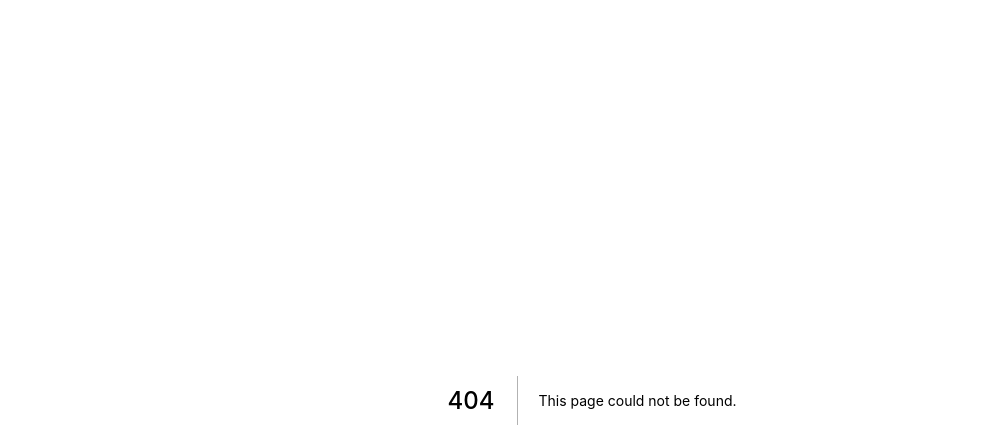
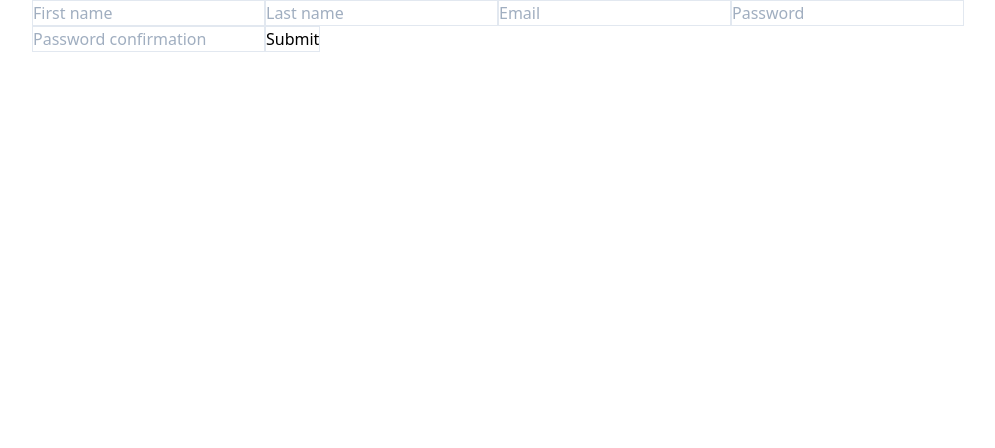
Before and after one commit to chef-danny-d/odu-cs-laravel, a Next.js app: page /components/Register in a window 1280 px wide. Before the commit this address had no page. Shown: the top 448 px of the page, without its empty margins (48-1043 px from the left). Built offline with nearby package versions, Linux system fonts and the light colour scheme.

Commit message:
added user login & registration front end

```diff
--- /dev/null
+++ b/pages/components/Login.tsx
@@ -0,0 +1,65 @@
+import React, { useState, useEffect } from 'react'
+import axios from 'axios'
+
+const LoginForm = (props) => {
+	const [email, setEmail] = useState('')
+	const [password, setPassword] = useState('')
+
+	const change = (e) => {
+		if (e.target.name === 'email') {
+			setEmail(e.target.value)
+		}
+		if (e.target.name === 'password') {
+			setPassword(e.target.value)
+		}
+	}
+
+	const handleSubmit = (e) => {
+		e.preventDefault()
+		let data = JSON.stringify({
+			email,
+			password,
+		})
+
+		axios
+			.post('/api/login', data, {
+				headers: {
+					'Content-Type': 'application/json',
+				},
+			})
+			.then((res) => {
+				return props.history.push(`/account/${res.data._id}`)
+			})
+			.catch((err) => {
+				console.error('error: ', err)
+			})
+	}
+
+	return (
+		<div className="px-20">
+			<form onSubmit={(e) => handleSubmit(e)}>
+				<input
+					className="border"
+					placeholder="Email"
+					name="email"
+					type="email"
+					onChange={(e) => change(e)}
+					value={email}
+				/>
+				<input
+					className="border"
+					placeholder="Password"
+					name="password"
+					type="password"
+					onChange={(e) => change(e)}
+					value={password}
+				/>
+				<button type="submit" className="border">
+					Submit
+				</button>
+			</form>
+		</div>
+	)
+}
+
+export default LoginForm
--- /dev/null
+++ b/pages/components/Register.tsx
@@ -0,0 +1,102 @@
+import React, { useEffect, useState } from 'react'
+import axios from 'axios'
+
+const RegisterForm = (props) => {
+	const [firstName, setFirstName] = useState('')
+	const [lastName, setLastName] = useState('')
+	const [email, setEmail] = useState('')
+	const [password, setPassword] = useState('')
+	const [passwordConf, setPasswordConf] = useState('')
+
+	const handleSubmit = (e) => {
+		e.preventDefault()
+		let data = JSON.stringify({
+			firstName,
+			lastName,
+			email,
+			password,
+			passwordConf,
+		})
+
+		axios
+			.post('/api/register', data, {
+				headers: {
+					'Content-Type': 'application/json',
+				},
+			})
+			.then((res) => {
+				return props.history.push(`/account/${res.data._id}`)
+			})
+			.catch((err) => {
+				console.error('error: ', err)
+			})
+	}
+	const change = (e) => {
+		if (e.target.name === 'fname') {
+			setFirstName(e.target.value)
+		}
+		if (e.target.name === 'lname') {
+			setLastName(e.target.value)
+		}
+		if (e.target.name === 'email') {
+			setEmail(e.target.value)
+		}
+		if (e.target.name === 'password') {
+			setPassword(e.target.value)
+		}
+		if (e.target.name === 'passwordConf') {
+			setPasswordConf(e.target.value)
+		}
+	}
+	return (
+		<div className="px-20">
+			<form onSubmit={(e) => handleSubmit(e)}>
+				<input
+					className="border"
+					placeholder="First name"
+					name="fname"
+					type="text"
+					onChange={(e) => change(e)}
+					value={firstName}
+				/>
+				<input
+					className="border"
+					placeholder="Last name"
+					name="lname"
+					type="text"
+					onChange={(e) => change(e)}
+					value={lastName}
+				/>
+				<input
+					className="border"
+					placeholder="Email"
+					name="email"
+					type="email"
+					onChange={(e) => change(e)}
+					value={email}
+				/>
+				<input
+					className="border"
+					placeholder="Password"
+					name="password"
+					type="password"
+					onChange={(e) => change(e)}
+					value={password}
+				/>
+				<input
+					className="border"
+					placeholder="Password confirmation"
+					name="passwordConf"
+					type="password"
+					onChange={(e) => change(e)}
+					value={passwordConf}
+				/>
+				<button type="submit" className="border">
+					Submit
+				</button>
+			</form>
+		</div>
+	)
+}
+
+export default RegisterForm
--- a/pages/login.tsx
+++ b/pages/login.tsx
@@ -1,7 +1,14 @@
 import React from 'react'
+import LoginForm from './components/Login'
+import Nav from './components/Nav'
 
 const Login = (props) => {
-	return <div>Login</div>
+	return (
+		<>
+			<Nav />
+			<LoginForm />
+		</>
+	)
 }
 
 export default Login
--- a/pages/register.tsx
+++ b/pages/register.tsx
@@ -1,11 +1,12 @@
 import React from 'react'
 import Nav from './components/Nav'
+import RegisterForm from './components/Register'
 
 const Register = (props) => {
 	return (
 		<>
 			<Nav />
-			Register
+			<RegisterForm />
 		</>
 	)
 }
```
